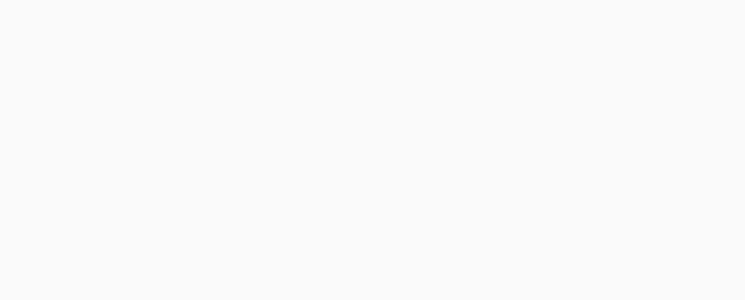
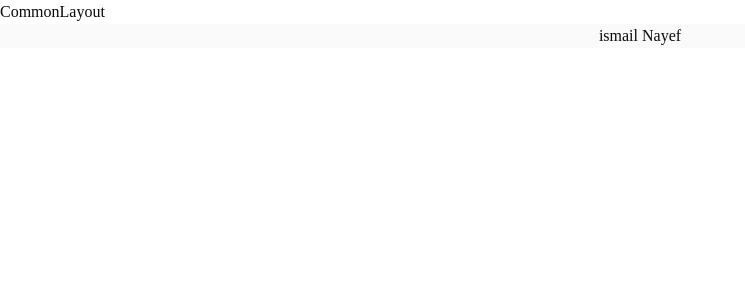
Before and after one commit to ishoef/hikmify_the-tutor, a Next.js app: page / in a window 1280 px wide. Shown: the top 300 px of the page, without its empty margins (0-745 px from the left). Built offline with nearby package versions, Linux system fonts and the light colour scheme.

Commit message:
feat: initial commit

```diff
--- /dev/null
+++ b/src/app/(auth)/login/page.tsx
@@ -0,0 +1,7 @@
+import React from 'react'
+
+export default function LoginPage() {
+  return (
+    <div>LoginPage</div>
+  )
+}
--- /dev/null
+++ b/src/app/(auth)/register/page.tsx
@@ -0,0 +1,7 @@
+import React from 'react'
+
+export default function RegisterPage() {
+  return (
+    <div>RegisterPage</div>
+  )
+}
--- /dev/null
+++ b/src/app/(commonLayout)/layout.tsx
@@ -0,0 +1,12 @@
+import React from "react";
+
+export default function CommonLayout({
+  children,
+}: Readonly<{ children: React.ReactNode }>) {
+  return (
+    <>
+      <div>CommonLayout</div>
+      <div>{children}</div>
+    </>
+  );
+}
--- a/src/app/page.tsx
+++ b/src/app/(commonLayout)/page.tsx
@@ -3,7 +3,7 @@ import Image from "next/image";
 export default function Home() {
   return (
     <div className="flex flex-col flex-1 items-center justify-center bg-zinc-50 font-sans dark:bg-black">
-
+        ismail Nayef
     </div>
   );
 }
--- a/src/app/globals.css
+++ b/src/app/globals.css
@@ -49,8 +49,6 @@
 }
 
 :root {
-  --background: oklch(1 0 0);
-  --foreground: oklch(0.145 0 0);
   --card: oklch(1 0 0);
   --card-foreground: oklch(0.145 0 0);
   --popover: oklch(1 0 0);
@@ -81,6 +79,8 @@
   --sidebar-accent-foreground: oklch(0.205 0 0);
   --sidebar-border: oklch(0.922 0 0);
   --sidebar-ring: oklch(0.708 0 0);
+  --background: oklch(1 0 0);
+  --foreground: oklch(0.145 0 0);
 }
 
 .dark {
```
Also changed, not shown: src/app/(commonLayout)/tutors/page.tsx (renamed from src/app/tutor/page.tsx), 1 other file (tests, documents, lock files or other folders).
